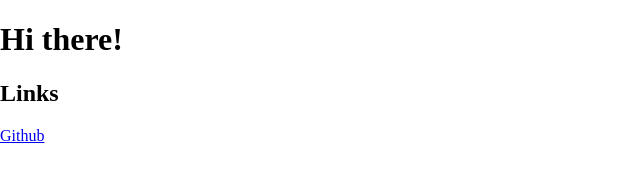
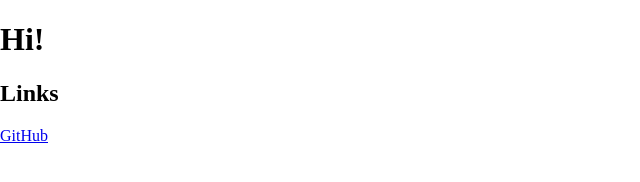
Before and after one commit to BleuShan/bleushan.github.io, a plain HTML site: page index.html in a window 1280 px wide. Shown: the whole page, without its empty margins (0-640 px from the left). Drawn offline with nearby package versions, Linux system fonts and the light colour scheme.

```diff
--- a/index.html
+++ b/index.html
@@ -11,10 +11,10 @@
     />
   </head>
   <body>
-    <h1>Hi there!</h1>
+    <h1>Hi!</h1>
     <h2>Links</h2>
     <p>
-      <a href="https://github.com/BleuShan">Github</a>
+      <a href="https://github.com/BleuShan">GitHub</a>
     </p>
   </body>
 </html>
```
Also changed, not shown: 1 other file.
